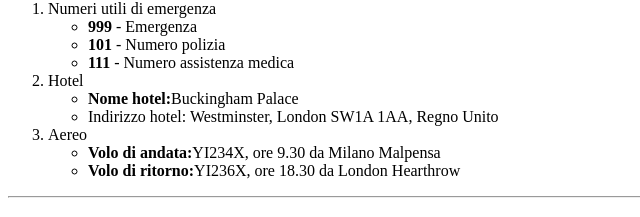
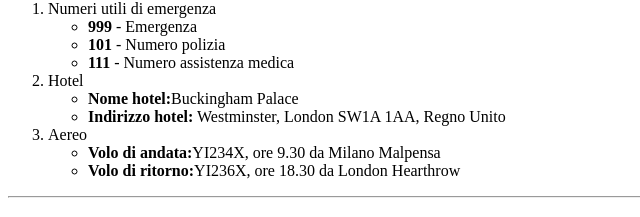
Before and after one commit to FedericaDiChio/html-london-trip, a plain HTML site: page index.html in a window 1280 px wide. Shown: the part 1090-1307 px from the top of the page, 0-640 px from the left. Drawn offline with Linux system fonts and the light colour scheme.

Commit message:
modifica a ol

```diff
--- a/index.html
+++ b/index.html
@@ -76,7 +76,7 @@
                 <li>Hotel
                     <ul>
                         <li><strong>Nome hotel:</strong>Buckingham Palace</li>
-                        <li>Indirizzo hotel: Westminster, London SW1A 1AA, Regno Unito</li>
+                        <li><strong>Indirizzo hotel:</strong> Westminster, London SW1A 1AA, Regno Unito</li>
                     </ul>
                 </li>
                 <li>Aereo
```
